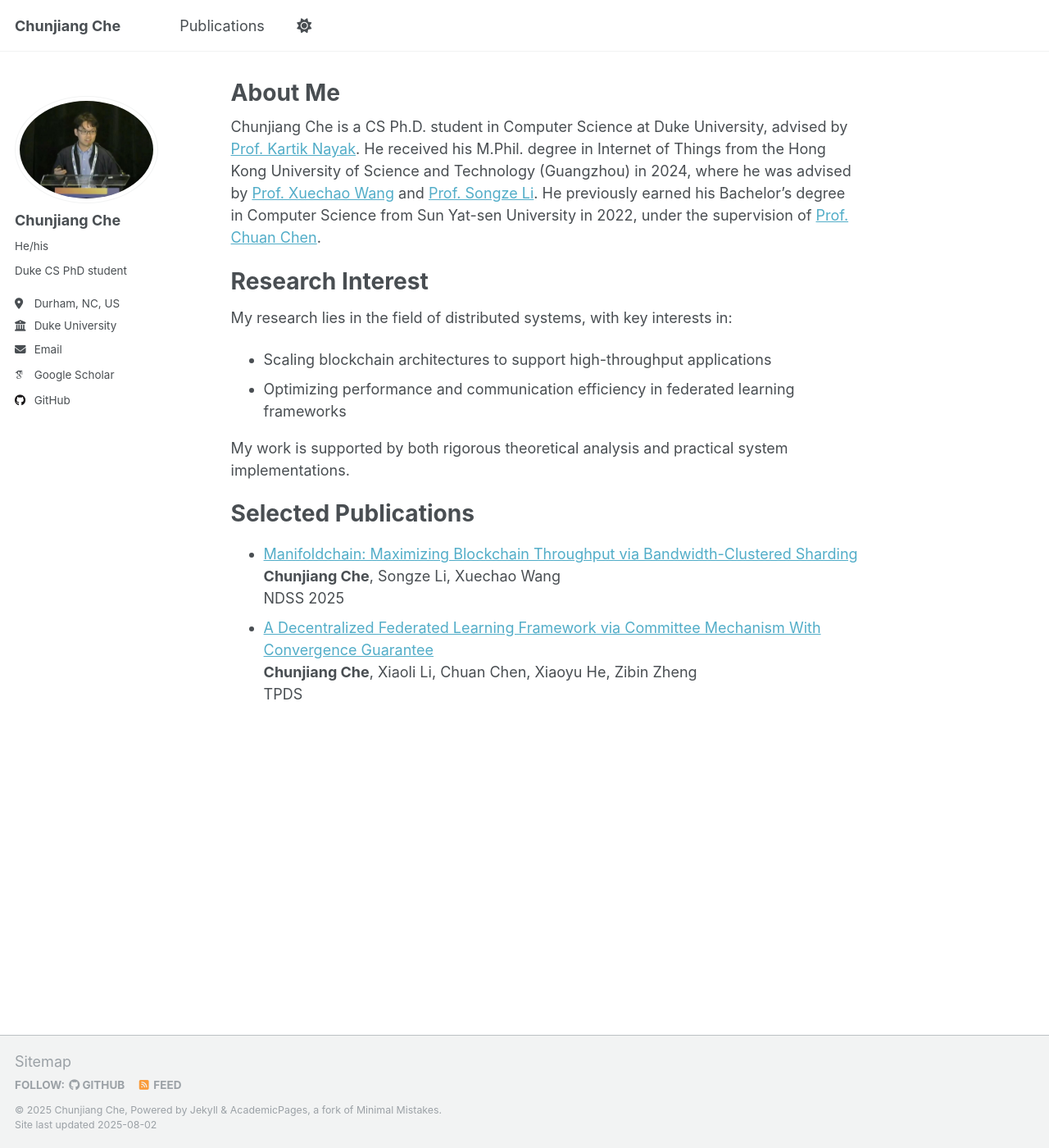
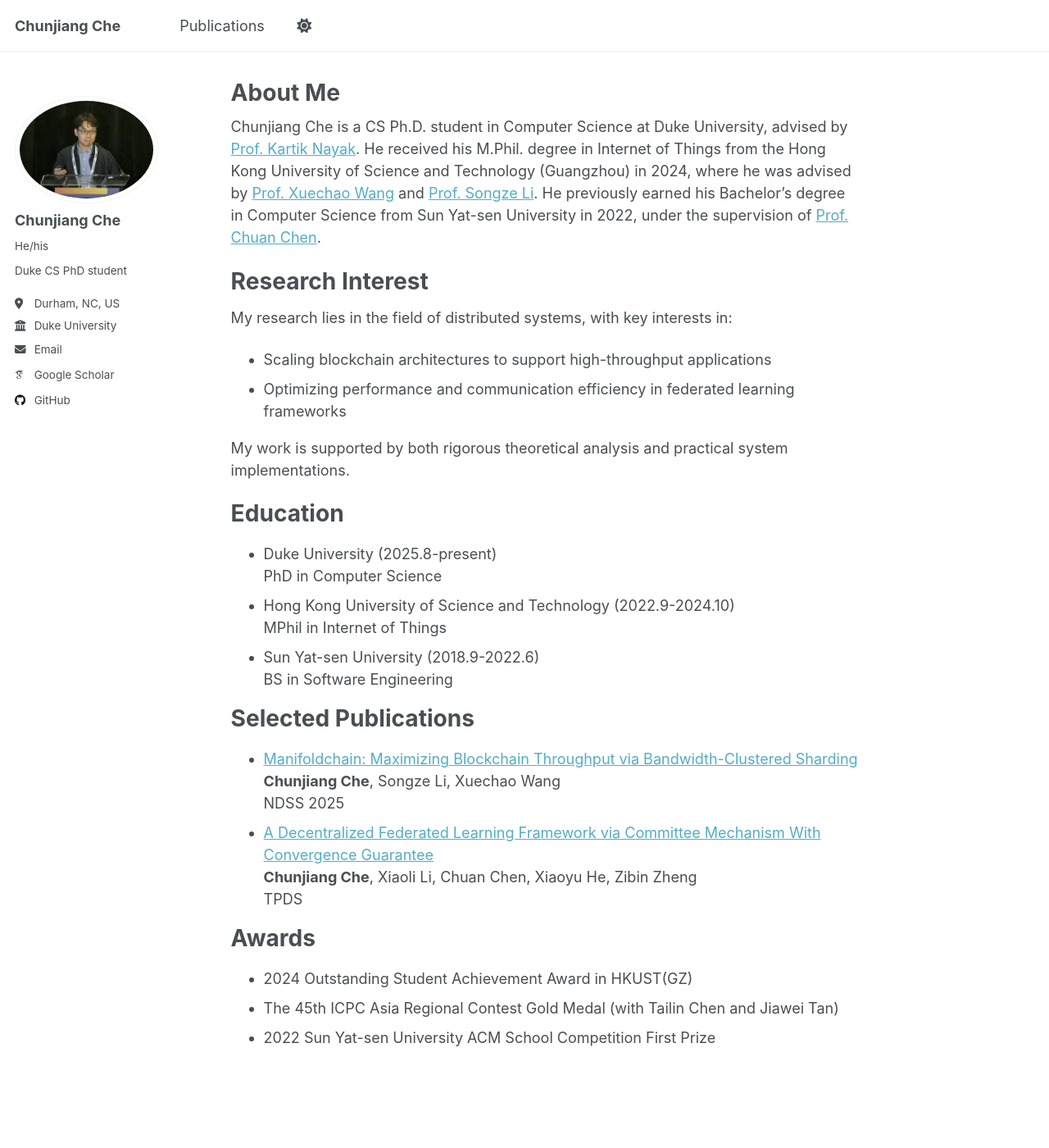
Before and after one commit to ChunjiangChe/ChunjiangChe.github.io, a Jekyll site: the page built from _pages/about.md, in a window 1280 px wide and 1400 px high. Shown: the whole window at 82% size. Built offline with Jekyll 4.4.1, drawn with Linux system fonts in a browser that asks for light colours; some web fonts are replaced; a script that is not in the unit is left out.

Commit message:
Update about.md

```diff
--- a/_pages/about.md
+++ b/_pages/about.md
@@ -20,6 +20,16 @@ My research lies in the field of distributed systems, with key interests in:
 
 My work is supported by both rigorous theoretical analysis and practical system implementations.
 
+Education
+======
+
+* Duke University (2025.8-present) \\
+  PhD in Computer Science
+* Hong Kong University of Science and Technology (2022.9-2024.10) \\
+  MPhil in Internet of Things
+* Sun Yat-sen University (2018.9-2022.6) \\
+  BS in Software Engineering
+
 Selected Publications
 ======
 
@@ -30,3 +40,9 @@ Selected Publications
 * [A Decentralized Federated Learning Framework via Committee Mechanism With Convergence Guarantee](https://ieeexplore.ieee.org/abstract/document/9870745) \\
   **Chunjiang Che**, Xiaoli Li, Chuan Chen, Xiaoyu He, Zibin Zheng \\
   TPDS
+
+Awards
+======
+* 2024 Outstanding Student Achievement Award in HKUST(GZ)
+* The 45th ICPC Asia Regional Contest Gold Medal (with Tailin Chen and Jiawei Tan)
+* 2022 Sun Yat-sen University ACM School Competition First Prize
```
